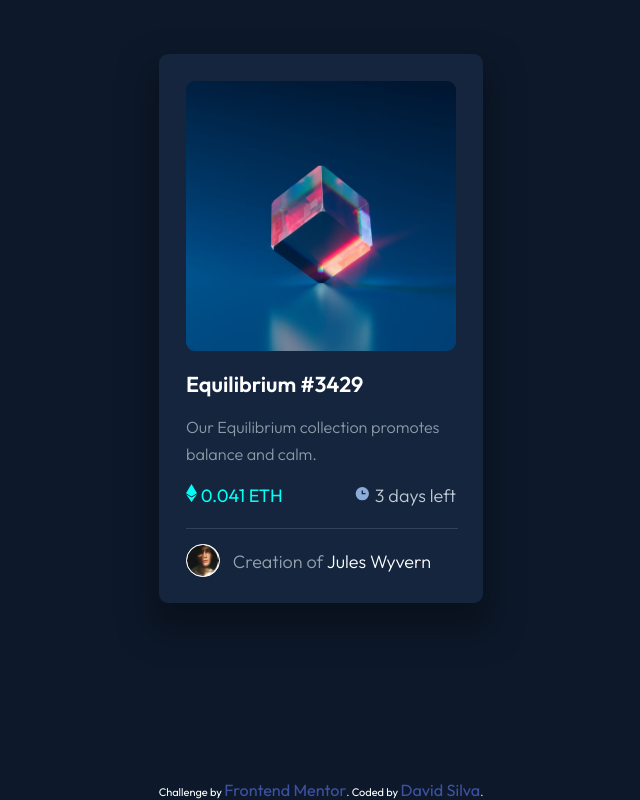
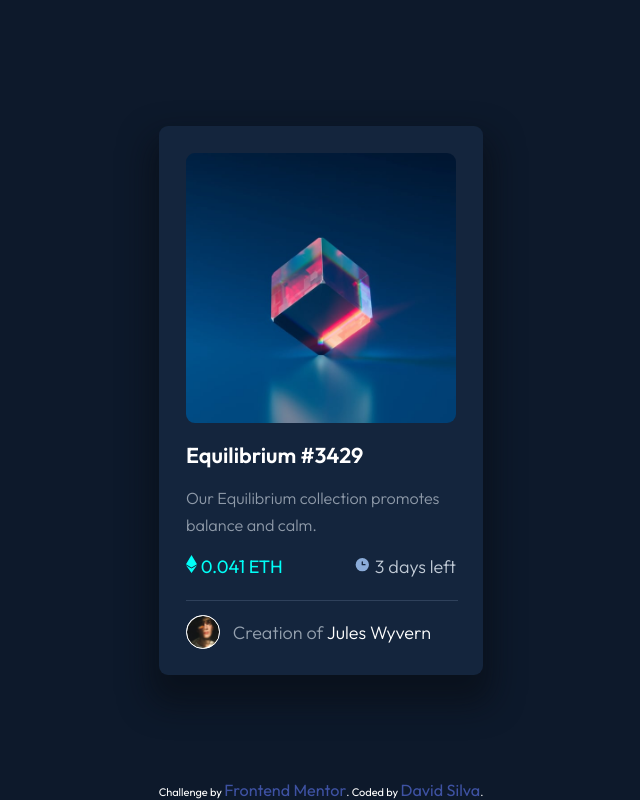
Before and after one commit to Midasilva/NFT-Challenge, a plain HTML site: page index.html in a window 1280 px wide. Shown: the whole page, without its empty margins (319-959 px from the left). Drawn offline with nearby package versions, Linux system fonts and the light colour scheme; files that its build step writes are made by us from their sources; files whose address does not match are found by name.

Commit message:
Update style.scss

```diff
--- a/style/style.scss
+++ b/style/style.scss
@@ -8,10 +8,12 @@
 
 body {
   position: relative;
-  padding-top: 3rem;
   display: flex;
   background-color: hsl(217, 54%, 11%);
   justify-content: center;
+  align-items: center;
+  width: 100%;
+  min-height: 100vh;
 }
 
 a {
```
